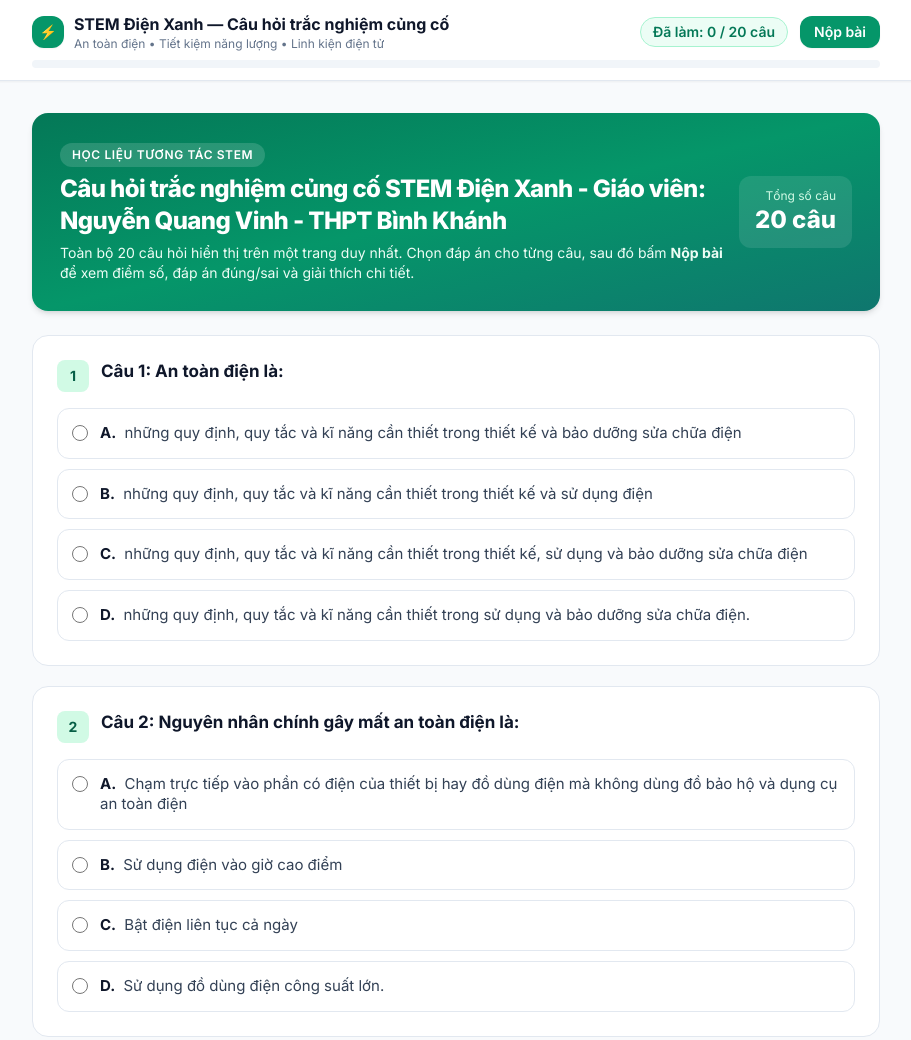
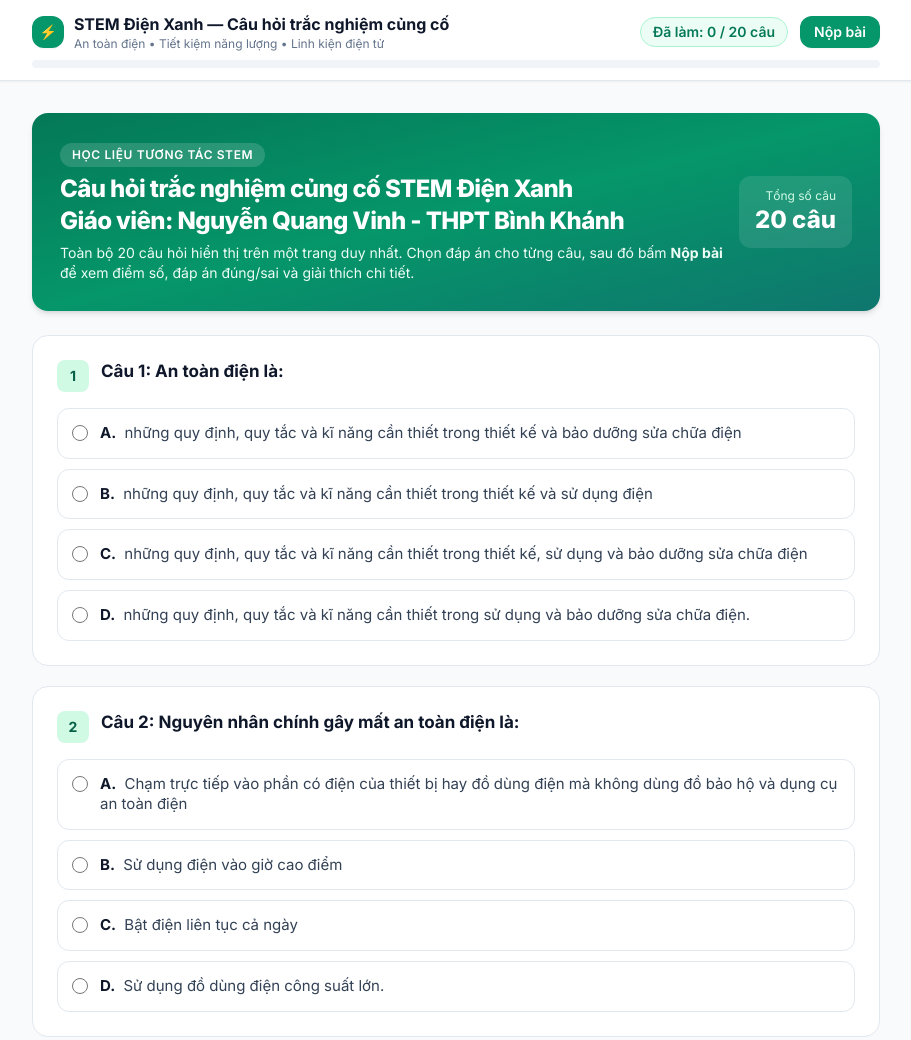
Before and after one commit to HoclieutuongtacChudeSTEMDienXanh/Cauhoitracnghiemcungco, a plain HTML site: page index.html in a window 1280 px wide. Shown: the top 1040 px of the page, without its empty margins (184-1095 px from the left). Drawn offline with nearby package versions, Linux system fonts and the light colour scheme.

Commit message:
Update index.html

```diff
--- a/index.html
+++ b/index.html
@@ -106,7 +106,8 @@
             Học liệu tương tác STEM
           </span>
           <h2 class="text-xl sm:text-2xl font-extrabold tracking-tight">
-            Câu hỏi trắc nghiệm củng cố STEM Điện Xanh - Giáo viên: Nguyễn Quang Vinh - THPT Bình Khánh
+            Câu hỏi trắc nghiệm củng cố STEM Điện Xanh<br>
+            Giáo viên: Nguyễn Quang Vinh - THPT Bình Khánh
           </h2>
           <p class="text-sm text-emerald-50 max-w-2xl">
             Toàn bộ 20 câu hỏi hiển thị trên một trang duy nhất. Chọn đáp án cho từng câu, sau đó bấm <strong>Nộp bài</strong> để xem điểm số, đáp án đúng/sai và giải thích chi tiết.
```
